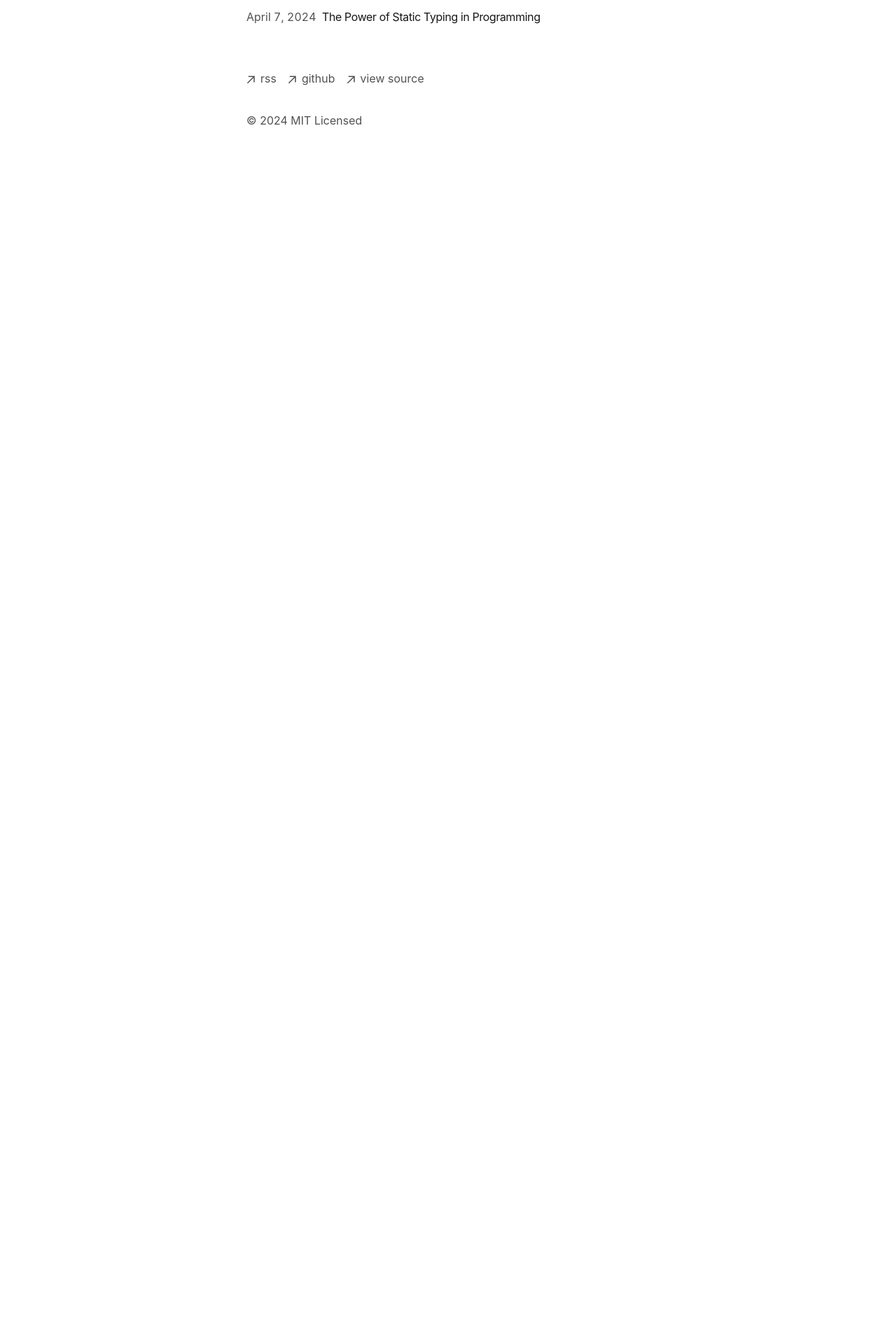
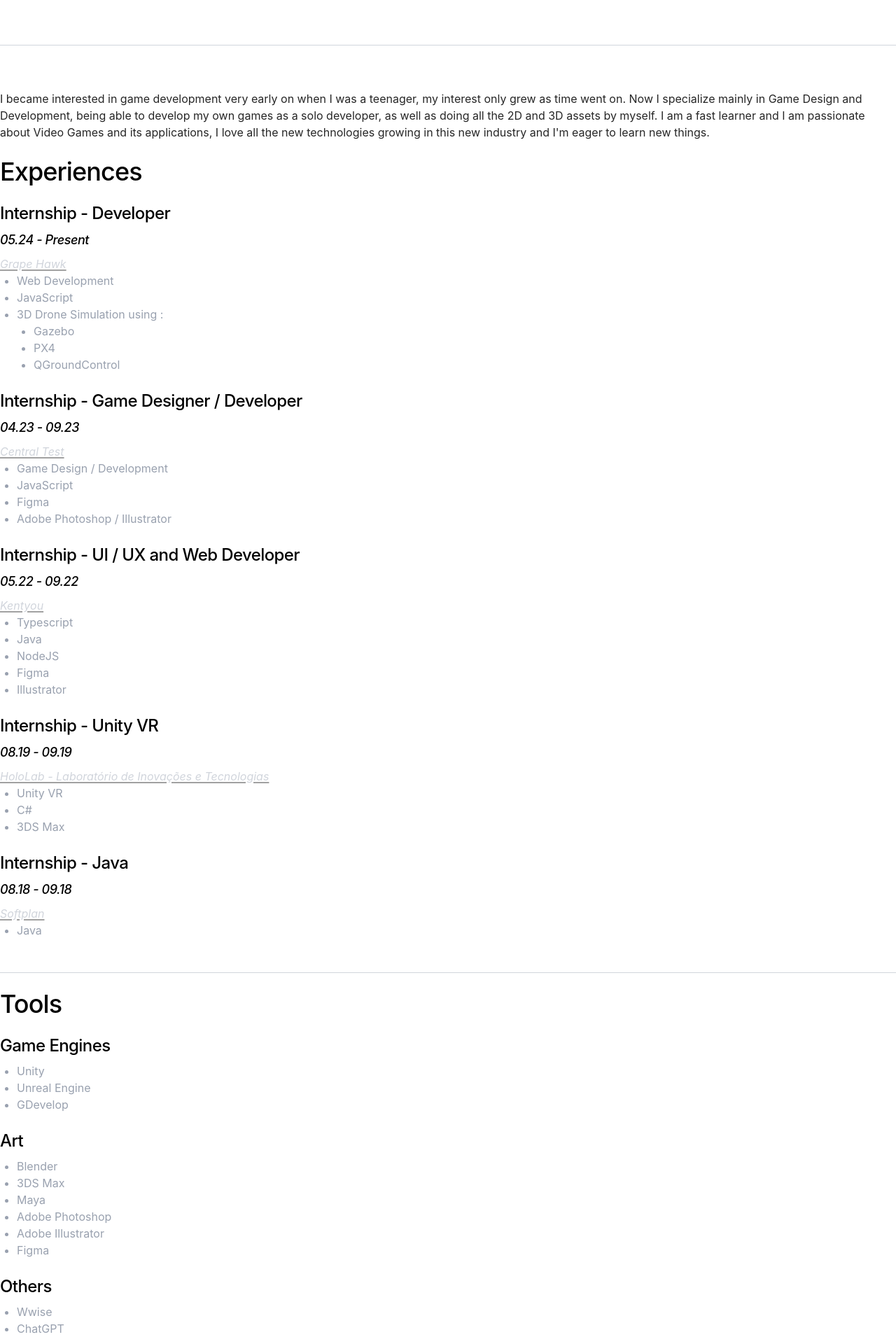
Before and after one commit to vpmattei/vinicius_mattei_portfolio, a Next.js app: page / in a window 1280 px wide. Shown: the part 420-2340 px from the top of the page at 70% size. Before the commit the page ends 800 px from the top, so only its background shows below. Built offline with nearby package versions, Linux system fonts and the light colour scheme.

Commit message:
Initial Commit

```diff
--- a/app/components/nav.tsx
+++ b/app/components/nav.tsx
@@ -5,7 +5,7 @@ const navItems = {
     name: 'home',
   },
   '/blog': {
-    name: 'blog',
+    name: 'games',
   },
   'https://vercel.com/templates/next.js/portfolio-starter-kit': {
     name: 'deploy',
@@ -26,7 +26,7 @@ export function Navbar() {
                 <Link
                   key={path}
                   href={path}
-                  className="transition-all hover:text-neutral-800 dark:hover:text-neutral-200 flex align-middle relative py-1 px-2 m-1"
+                  className="text-3xl transition-all hover:text-neutral-800 dark:hover:text-neutral-500 flex align-middle relative py-1 px-2 m-1"
                 >
                   {name}
                 </Link>
--- a/app/global.css
+++ b/app/global.css
@@ -88,19 +88,19 @@ html {
 }
 
 .prose h1 {
+  @apply text-8xl font-medium tracking-tight mt-6 mb-2;
+}
+
+.prose h2 {
   @apply text-4xl font-medium tracking-tight mt-6 mb-2;
 }
 
-.prose h2 {
-  @apply text-xl font-medium tracking-tight mt-6 mb-2;
-}
-
 .prose h3 {
-  @apply text-xl font-medium tracking-tight mt-6 mb-2;
+  @apply text-2xl font-medium tracking-tight mt-6 mb-2;
 }
 
 .prose h4 {
-  @apply text-lg font-medium tracking-tight mt-6 mb-2;
+  @apply text-lg font-medium tracking-tight mb-2;
 }
 
 .prose strong {
--- a/app/layout.tsx
+++ b/app/layout.tsx
@@ -11,7 +11,7 @@ import { baseUrl } from './sitemap'
 export const metadata: Metadata = {
   metadataBase: new URL(baseUrl),
   title: {
-    default: 'Next.js Portfolio Starter',
+    default: 'Vinicius Mattei',
     template: '%s | Next.js Portfolio Starter',
   },
   description: 'This is my portfolio.',
@@ -52,7 +52,7 @@ export default function RootLayout({
         GeistMono.variable
       )}
     >
-      <body className="antialiased max-w-xl mx-4 mt-8 lg:mx-auto">
+      <body className="antialiased w-full max-w-7xl mx-4 mt-8 lg:mx-auto">
         <main className="flex-auto min-w-0 mt-6 flex flex-col px-2 md:px-0">
           <Navbar />
           {children}
--- a/app/page.tsx
+++ b/app/page.tsx
@@ -1,21 +1,148 @@
-import { BlogPosts } from 'app/components/posts'
+import { BlogPosts } from "app/components/posts";
 
 export default function Page() {
   return (
-    <section>
-      <h1 className="mb-8 text-2xl font-semibold tracking-tighter">
-        My Portfolio
+    <section className="prose">
+      <h1>
+        Vinícius Mattei
       </h1>
+      <hr className="border-t border-gray-300 my-6" />
+      <br />
       <p className="mb-4">
-        {`I'm a Vim enthusiast and tab advocate, finding unmatched efficiency in
-        Vim's keystroke commands and tabs' flexibility for personal viewing
-        preferences. This extends to my support for static typing, where its
-        early error detection ensures cleaner code, and my preference for dark
-        mode, which eases long coding sessions by reducing eye strain.`}
+        {`I became interested in game development very early on when
+         I was a teenager, my interest only grew as time went on.
+         Now I specialize mainly in Game Design and Development,
+         being able to develop my own games as a solo developer,
+         as well as doing all the 2D and 3D assets by myself.
+          I am a fast learner and I am passionate about Video Games
+           and its applications, I love all the new technologies growing
+            in this new industry and I'm eager to learn new things.`}
       </p>
+
+      <h2>
+        Experiences
+      </h2>
+      {/* ---------------------------- GRAPE HAWK ---------------------------- */}
+      <h3>
+        Internship - Developer
+      </h3>
+      <h4 className="italic">
+        05.24 - Present
+      </h4>
+      <a className="italic underline text-gray-300" href="https://grapehawk.com">
+        Grape Hawk
+      </a>
+      <ul className="text-gray-400">
+        <li>Web Development</li>
+        <li>JavaScript</li>
+        <li>3D Drone Simulation using :
+          <ul>
+            <li>Gazebo</li>
+            <li>PX4</li>
+            <li>QGroundControl</li>
+          </ul>
+        </li>
+      </ul>
+      {/* ---------------------------- CENTRAL TEST ---------------------------- */}
+      <h3>
+        Internship - Game Designer / Developer
+      </h3>
+      <h4 className="italic">
+        04.23 - 09.23
+      </h4>
+      <a className="italic underline text-gray-300" href="http://centraltest.fr">
+        Central Test
+      </a>
+      <ul className="text-gray-400">
+        <li>Game Design / Development</li>
+        <li>JavaScript</li>
+        <li>Figma</li>
+        <li>Adobe Photoshop / Illustrator</li>
+      </ul>
+      {/* ---------------------------- KENTYOU ---------------------------- */}
+      <h3>
+        Internship - UI / UX and Web Developer
+      </h3>
+      <h4 className="italic">
+        05.22 - 09.22
+      </h4>
+      <a className="italic underline text-gray-300" href="http://kentyou.com">
+        Kentyou
+      </a>
+      <ul className="text-gray-400">
+        <li>Typescript</li>
+        <li>Java</li>
+        <li>NodeJS</li>
+        <li>Figma</li>
+        <li>Illustrator</li>
+      </ul>
+      {/* ---------------------------- HOLOLAB ---------------------------- */}
+      <h3>
+        Internship - Unity VR
+      </h3>
+      <h4 className="italic">
+        08.19 - 09.19
+      </h4>
+      <a className="italic underline text-gray-300" href="https://www.hololab.com.br">
+        HoloLab - Laboratório de Inovações e Tecnologias
+      </a>
+      <ul className="text-gray-400">
+        <li>Unity VR</li>
+        <li>C#</li>
+        <li>3DS Max</li>
+      </ul>
+      {/* ---------------------------- SOFTPLAN ---------------------------- */}
+      <h3>
+        Internship - Java
+      </h3>
+      <h4 className="italic">
+        08.18 - 09.18
+      </h4>
+      <a className="italic underline text-gray-300" href="http://softplan.com.br">
+        Softplan
+      </a>
+      <ul className="text-gray-400">
+        <li>Java</li>
+      </ul>
+
+      {/* ---------------------------- TOOLS ---------------------------- */}
+      <br />
+      <hr className="border-t border-gray-300 my-6" />
+      <h2>
+        Tools
+      </h2>
+      {/* ---------------------------- GAME ENGINES ---------------------------- */}
+      <h3>
+        Game Engines
+      </h3>
+      <ul className="text-gray-400">
+        <li>Unity</li>
+        <li>Unreal Engine</li>
+        <li>GDevelop</li>
+      </ul>
+      {/* ---------------------------- ART ---------------------------- */}
+      <h3>
+      Art
+      </h3>
+      <ul className="text-gray-400">
+        <li>Blender</li>
+        <li>3DS Max</li>
+        <li>Maya</li>
+        <li>Adobe Photoshop</li>
+        <li>Adobe Illustrator</li>
+        <li>Figma</li>
+      </ul>
+      {/* ---------------------------- OTHERS ---------------------------- */}
+      <h3>
+      Others
+      </h3>
+      <ul className="text-gray-400">
+        <li>Wwise</li>
+        <li>ChatGPT</li>
+      </ul>
       <div className="my-8">
         <BlogPosts />
       </div>
     </section>
-  )
+  );
 }
```
